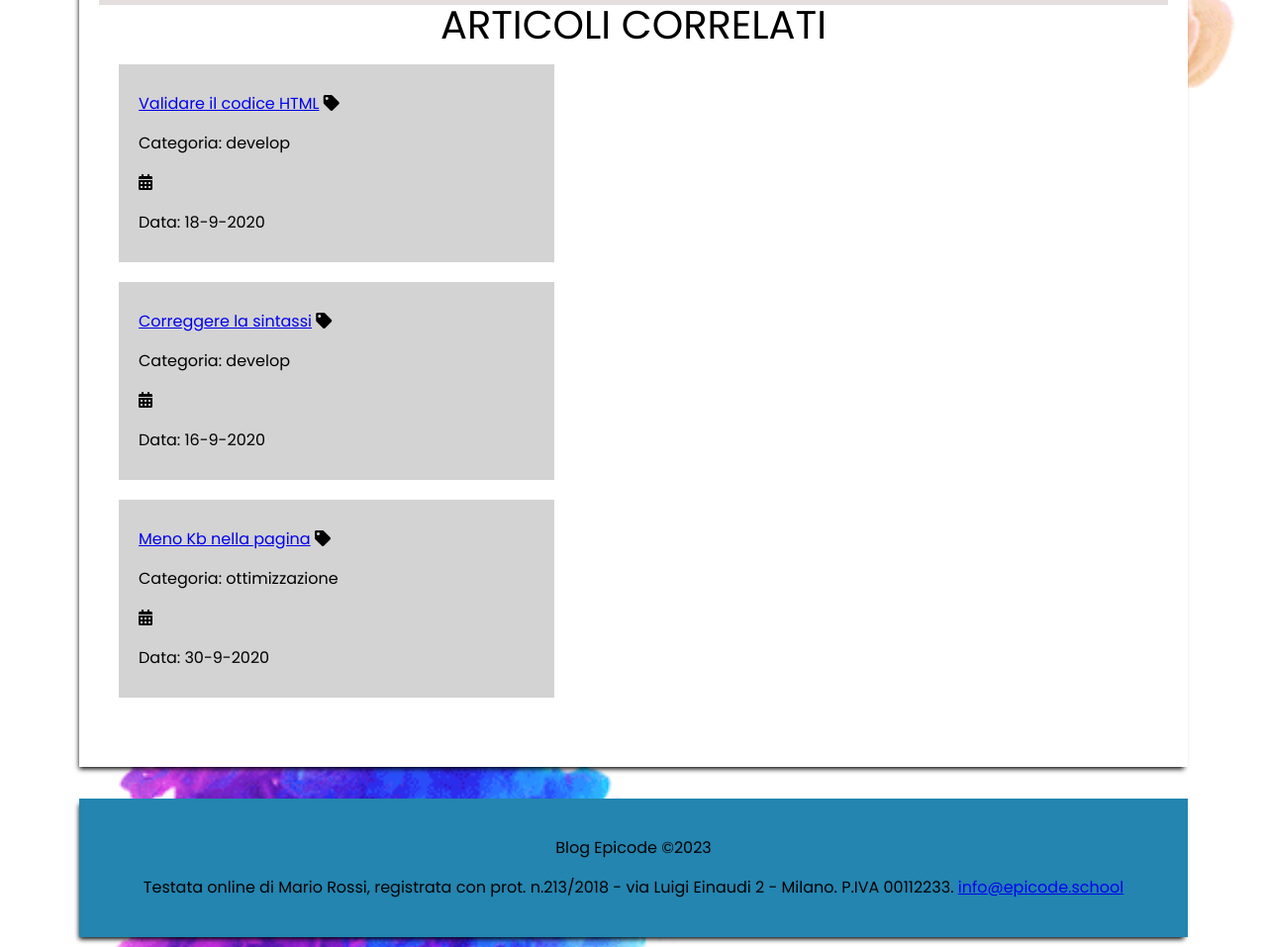
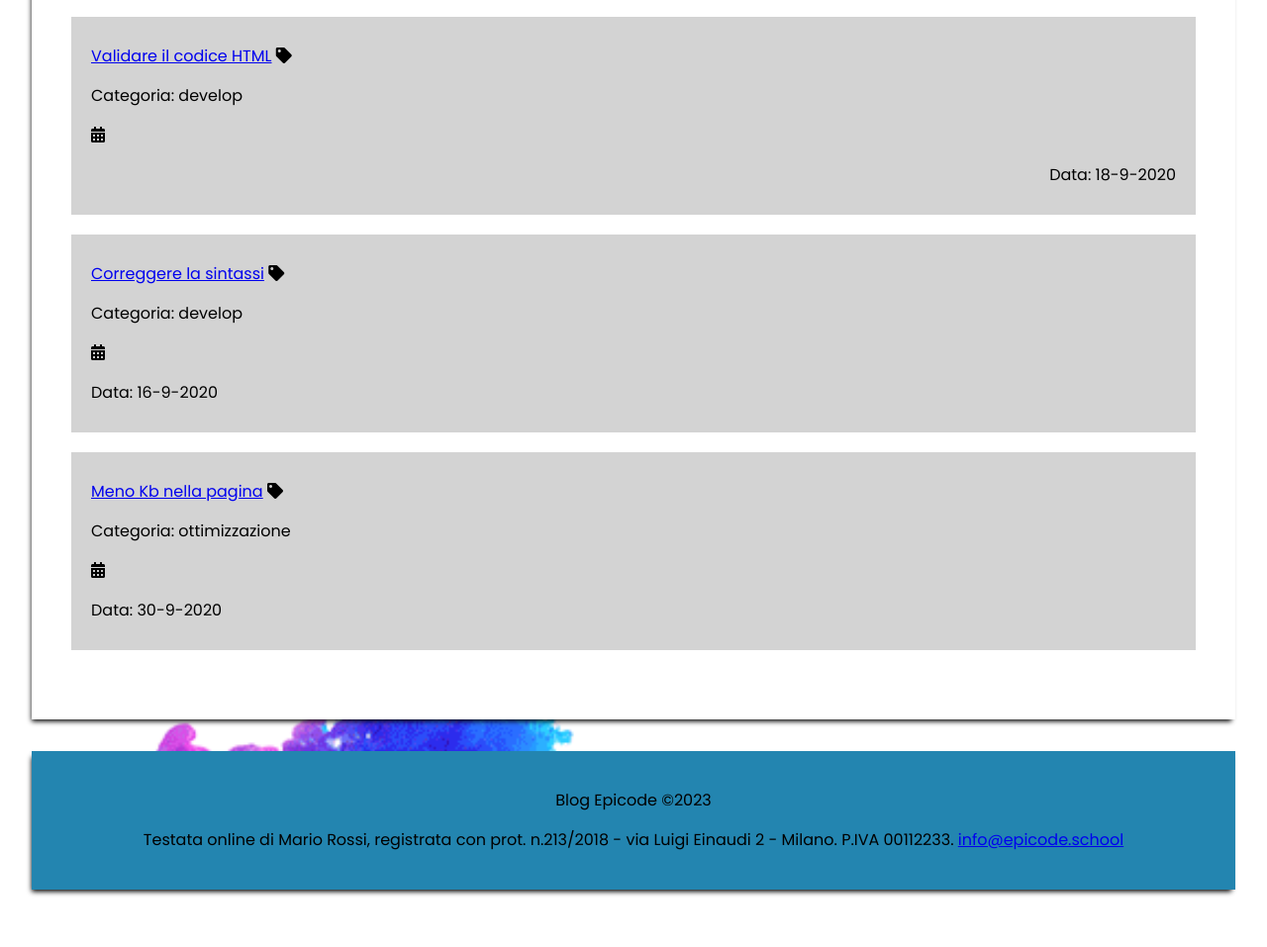
Before and after one commit to plmcst96/U1-W1-L4, a plain HTML site: page index.html in a window 1280 px wide. Shown: the part 2146-3103 px from the top of the page at 99% size. After the commit the page ends 3077 px from the top, so only its background shows below. Drawn offline with Linux system fonts and the light colour scheme.

Commit message:
modifiche style corrette

```diff
--- a/assets/css/style.css
+++ b/assets/css/style.css
@@ -10,11 +10,11 @@ body {
     background-image: url(../img/sfondo.png);
     background-size: 100%;
     line-height: 2.5em;
-    padding: 3em;
 
 }
 /* HEADER */
 header {
+    width: 100%;
     margin-bottom: 2em;
     display: inline-block;
     text-align: center;
@@ -187,12 +187,15 @@ aside h2 {
 
 .post {
     background-color: lightgray;
-    width: 400px;
     margin: 20px;
     padding: 20px;
 }
 .post .fas {
     color: black;
+}
+
+.date {
+    text-align: end;
 }
 /* FOOTER */
 footer {
--- a/index.html
+++ b/index.html
@@ -161,9 +161,9 @@
                 >Validare il codice HTML</a
               >
               <i class="fas fa-tag"></i>
-              <p>Categoria: develop</p>
+              <p class="category">Categoria: develop</p>
               <i class="fas fa-calendar-alt"></i>
-              <p>Data: 18-9-2020</p>
+              <p class="date">Data: 18-9-2020</p>
             </div>
 
             <div class="post">
```
